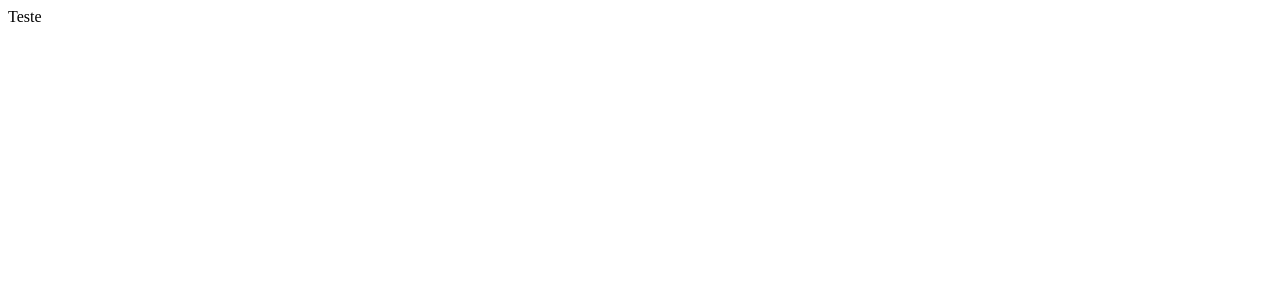
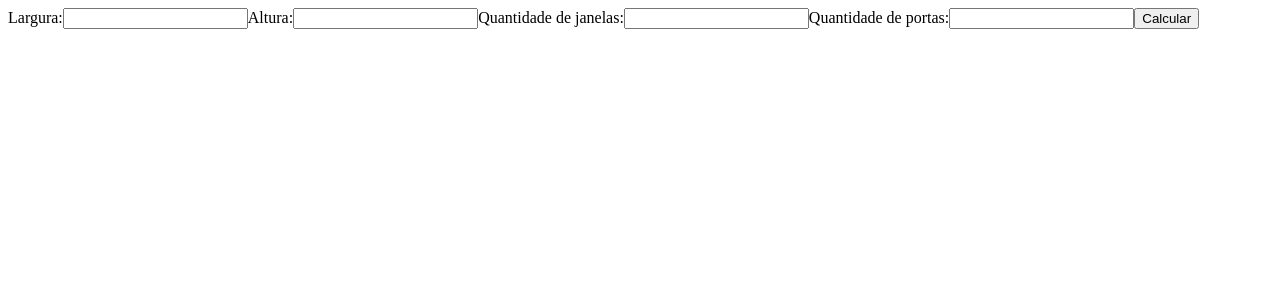
Before and after one commit to mvrdgs/calculadora-tinta, a React (Create React App) app: page /calculadora in a window 1280 px wide. Shown: the top 300 px of the page. Built offline with nearby package versions, Linux system fonts and the light colour scheme.

Commit message:
feat: criado estrutura basica do formulario

```diff
--- a/src/Views/Calculator.jsx
+++ b/src/Views/Calculator.jsx
@@ -3,7 +3,23 @@ import React from 'react';
 function Calculator() {
   return (
     <div>
-      Teste
+      <label htmlFor="width">
+        Largura:
+        <input id="width" type="text" />
+      </label>
+      <label htmlFor="height">
+        Altura:
+        <input id="height" type="text" />
+      </label>
+      <label htmlFor="windows">
+        Quantidade de janelas:
+        <input id="windows" type="text" />
+      </label>
+      <label htmlFor="doors">
+        Quantidade de portas:
+        <input id="doors" type="text" />
+      </label>
+      <button type="button">Calcular</button>
     </div>
   );
 }
```
